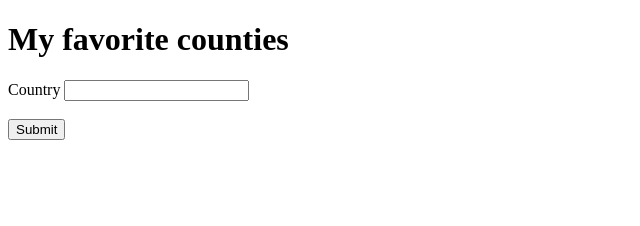
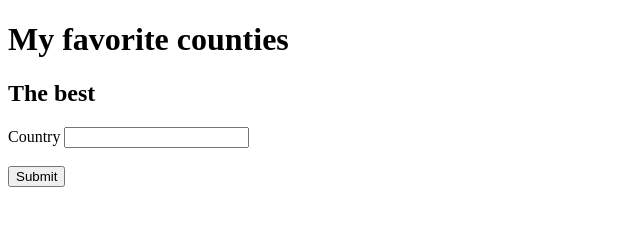
Before and after one commit to Ruslana123/First_project, a plain HTML site: page index.html in a window 1280 px wide. Shown: the whole page, without its empty margins (0-640 px from the left). Drawn offline with Linux system fonts and the light colour scheme.

Commit message:
initial commit

```diff
--- a/index.html
+++ b/index.html
@@ -8,6 +8,7 @@
 </head>
 <body>
     <h1>My favorite counties</h1>
+    <h2>The best</h2>
     <form action="https://fom.in.ua/echo" method="get">
         <div class="block">
             <label for="country">Country</label>
```
